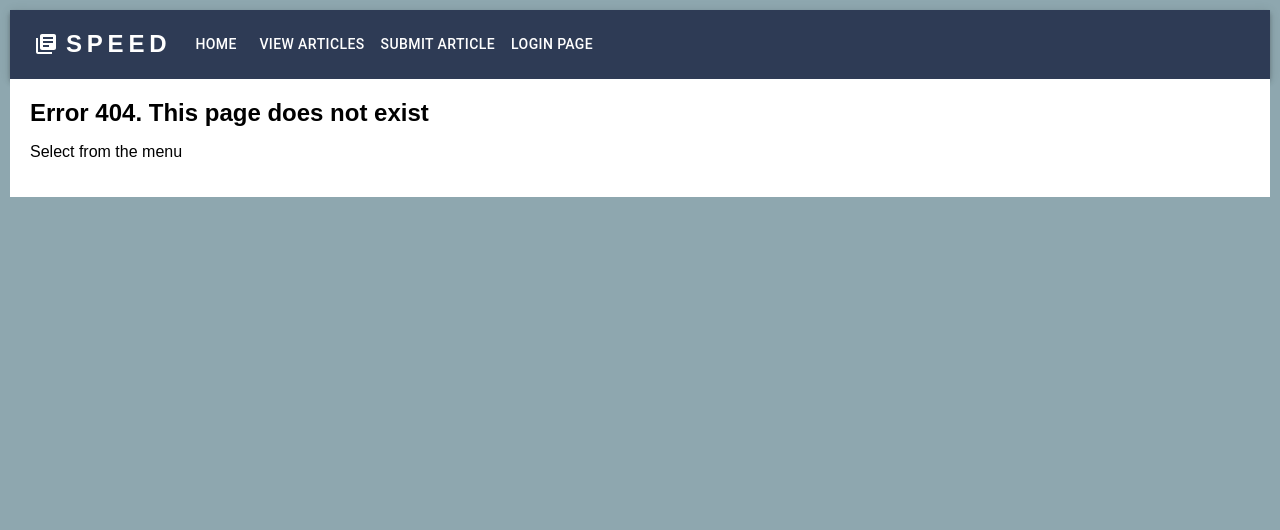
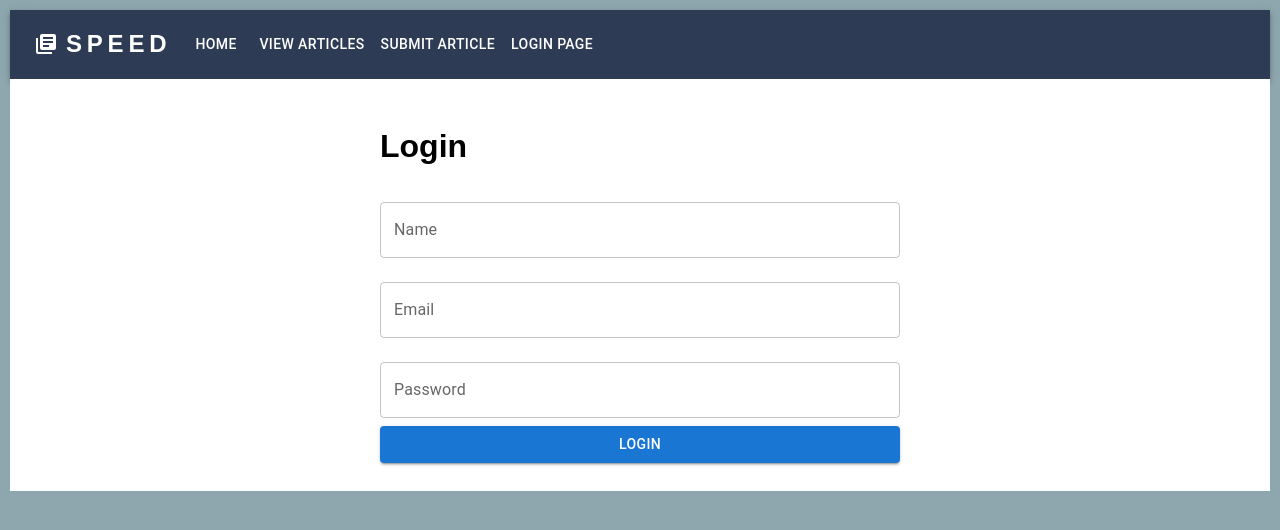
Before and after one commit to Exotica0122/CISE_Assignment_1B, a React (Create React App) app in the folder frontend/: page /LoginForm in a window 1280 px wide. Before the commit this address led to /404. Shown: the top 530 px of the page. Built offline with nearby package versions, Linux system fonts and the light colour scheme; no server answers.

Commit message:
Cleaned up login functionality and made notification dynamic

```diff
--- a/frontend/src/App.js
+++ b/frontend/src/App.js
@@ -13,7 +13,7 @@ import Moderator from "./pages/Moderator";
 import Analyst from "./pages/Analyst";
 
 import NavBar from "./components/NavBar";
-import TestLoginForm from "./pages/testLoginForm";
+import LoginForm from "./pages/LoginForm";
 
 
 const App = () => {
@@ -51,8 +51,8 @@ const App = () => {
               <Analyst currentUser={getUserDetail()}  />
             </Route>
 
-            <Route exact path="/TestLoginForm">
-              <TestLoginForm onLogin={onLogin} currentUser={getUserDetail()} />
+            <Route exact path="/LoginForm">
+              <LoginForm onLogin={onLogin} currentUser={getUserDetail()} />
             </Route>
 
             <Route exact path="/404">
--- a/frontend/src/components/ModeratorTable.js
+++ b/frontend/src/components/ModeratorTable.js
@@ -77,8 +77,8 @@ const ModeratorTable = (props) => {
       .post(`http://localhost:8082/api/articles/update/${articleId}`, updateArticle)
       .then((res) => {
         alert("Article has been moderated!");
-        window.location.reload(false);
-        console.log(res.data);
+        //window.location.reload(false);
+        //console.log(res.data);
       })
       .catch((err) => {
         console.log("Error with accepting article!");
@@ -91,8 +91,8 @@ const ModeratorTable = (props) => {
       .post(`http://localhost:8082/api/articles/update/${articleId}`, updateArticle)
       .then((res) => {
         alert("Article has been rejected!");
-        window.location.reload(false);
-        console.log(res.data);
+        //window.location.reload(false);
+        //console.log(res.data);
       })
       .catch((err) => {
         console.log("Error with rejecting article!");
--- /dev/null
+++ b/frontend/src/pages/LoginForm.js
@@ -0,0 +1,127 @@
+import React, { useState, useEffect } from 'react'
+import {
+    Box,
+    Button,
+    TextField,
+    FormControl,
+} from "@mui/material";
+import axios from "axios";
+
+
+function LoginForm({ onLogin, currentUser }) {
+    const users = [{
+        email: "moderator@test.com",
+        password: "moderator",
+        type: 'moderator'
+    }, {
+        email: "analyst@test.com",
+        password: "analyst",
+        type: 'analyst'
+    }]
+
+    const [details, setDetails] = useState({ name: "", email: "", password: "" });
+    const [errorMsg, setErrorMsg] = useState("");
+    const [refresh, setRefresh] = useState(true);
+    const [qtyPendingItem, setQtyPendingItem] = useState(0);
+    const [qtyPendingItemAnalyst, setQtyPendingItemAnalyst] = useState(0);
+
+    const logOff = () => {
+        setDetails({ name: "", email: "", password: "" });
+        setRefresh(!refresh);
+        onLogin('', '');
+    }
+
+    const submitHandler = e => {
+        e.preventDefault();
+
+        const selectedUser = users.find(h => h.email === details.email && h.password === details.password);
+
+        if (selectedUser !== null) {
+            if(selectedUser.type == 'moderator') {
+              setErrorMsg("");
+              onLogin(selectedUser.name, selectedUser.type, qtyPendingItem);
+            } else {
+              setErrorMsg("");
+              onLogin(selectedUser.name, selectedUser.type, qtyPendingItemAnalyst);
+            }
+        } else {
+            setErrorMsg("Details do not match");
+        }
+    }
+
+    useEffect(() => {
+        console.log('effect')
+        axios
+            .get("http://localhost:8082/api/articles")
+            .then((res) => {
+                const total = res.data.filter(article => article.status.includes('Unchecked'));
+                setQtyPendingItem(total.length);
+                const totalanalyst = res.data.filter(article => article.status.includes('Checked'));
+                setQtyPendingItemAnalyst(totalanalyst.length);
+            })
+            .catch((error) => {
+                console.log(error);
+            });
+    }, [refresh]);
+
+
+    if (currentUser.type !== '') {
+        return (
+            <Box>
+                <Button
+                    type="submit"
+                    margin="normal"
+                    variant="contained"
+                    color="primary"
+                    onClick={logOff}>Logoff</Button>
+            </Box>
+        );
+    }
+
+    return (
+    <form onSubmit={submitHandler}>
+    <Box
+      display="flex"
+      justifyContent="center"
+      alignItems="center"
+    >
+      <FormControl fullWidth sx={{ m: 1, width: '65ch' }}>
+        <h1>Login</h1>
+        {(errorMsg !== "") ? (<div className="error">{errorMsg}</div>) : ""}
+        <TextField
+          variant="outlined"
+          margin="normal"
+          label="Name"
+          onChange={e => setDetails({ ...details, name: e.target.value })}
+          value={details.name}
+        />
+        <TextField
+          variant="outlined"
+          margin="normal"
+          label="Email"
+          onChange={e => setDetails({ ...details, email: e.target.value })}
+          value={details.email}
+        />
+        <TextField
+          variant="outlined"
+          margin="normal"
+          label="Password"
+          type="password"
+          onChange={e => setDetails({ ...details, password: e.target.value })}
+          value={details.password}
+        />
+        <Button
+          type="submit"
+          margin="normal"
+          variant="contained"
+          color="primary"
+        >
+          Login
+        </Button>
+      </FormControl>
+    </Box>
+  </form>
+    )
+}
+
+export default LoginForm;
```
Also changed, not shown: frontend/src/pages/login.js (deleted, +0 -13 lines), frontend/src/pages/testLogin.js (deleted, +0 -43 lines).
